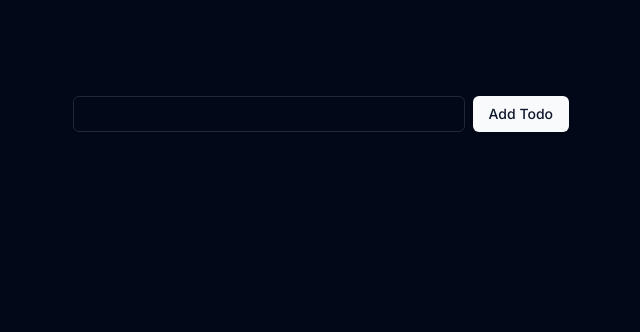
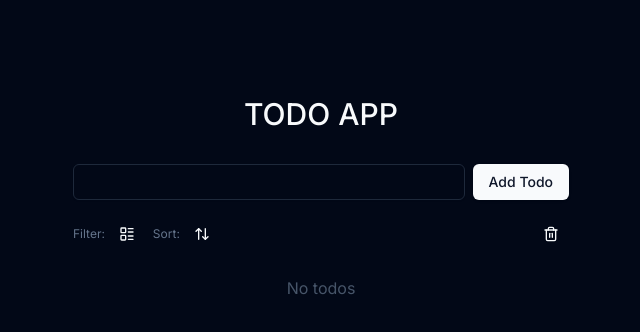
Before and after one commit to behzadam/todo-list, a Next.js app: page / in a window 1280 px wide. Shown: the top 332 px of the page, without its empty margins (319-959 px from the left). Built offline with nearby package versions, Linux system fonts and the light colour scheme.

Commit message:
feat: add filter | sort

```diff
--- a/src/components/todo-container.tsx
+++ b/src/components/todo-container.tsx
@@ -9,6 +9,7 @@ export default function TodoConteiner() {
   return (
     <TodoProvider>
       <div className="flex flex-col gap-4 w-full max-w-lg px-2">
+        <h1 className="font-medium text-center text-3xl mb-4">TODO APP</h1>
         <TodoForm />
         <TodoToolbar />
         <TodoList />
--- a/src/components/todo-form.tsx
+++ b/src/components/todo-form.tsx
@@ -17,7 +17,7 @@ export default function TodoForm() {
       id: generateUUID(),
       text: text,
       completed: false,
-      createdAt: now.toLocaleString(),
+      createdAt: now,
     };
     onAddTodo(newTodo);
     setText("");
--- a/src/components/todo-list.tsx
+++ b/src/components/todo-list.tsx
@@ -1,6 +1,18 @@
 import { formatDateShort } from "@/lib/utils";
 import { Todo } from "@/types/todo";
+import { Trash2 } from "lucide-react";
 import { useTodos } from "./todo-provider";
+import {
+  AlertDialog,
+  AlertDialogAction,
+  AlertDialogCancel,
+  AlertDialogContent,
+  AlertDialogDescription,
+  AlertDialogFooter,
+  AlertDialogHeader,
+  AlertDialogTitle,
+  AlertDialogTrigger,
+} from "./ui/alert-dialog";
 import { Button } from "./ui/button";
 import { Checkbox } from "./ui/checkbox";
 
@@ -29,25 +41,25 @@ function TodoListItemDelete(props: TodoProps) {
   };
 
   return (
-    <Button variant="ghost" size="icon" onClick={handleDelete}>
-      <svg
-        xmlns="http://www.w3.org/2000/svg"
-        width="16"
-        height="16"
-        viewBox="0 0 24 24"
-        fill="none"
-        stroke="currentColor"
-        strokeWidth="2"
-        strokeLinecap="round"
-        strokeLinejoin="round"
-      >
-        <path d="M3 6h18" />
-        <path d="M19 6v14c0 1-1 2-2 2H7c-1 0-2-1-2-2V6" />
-        <path d="M8 6V4c0-1 1-2 2-2h4c1 0 2 1 2 2v2" />
-        <line x1="10" x2="10" y1="11" y2="17" />
-        <line x1="14" x2="14" y1="11" y2="17" />
-      </svg>
-    </Button>
+    <AlertDialog>
+      <AlertDialogTrigger asChild>
+        <Button variant="ghost" size="icon">
+          <Trash2 size={16} />
+        </Button>
+      </AlertDialogTrigger>
+      <AlertDialogContent>
+        <AlertDialogHeader>
+          <AlertDialogTitle>Are you absolutely sure?</AlertDialogTitle>
+          <AlertDialogDescription>
+            his will permanently delete your TODO
+          </AlertDialogDescription>
+        </AlertDialogHeader>
+        <AlertDialogFooter>
+          <AlertDialogCancel>Cancel</AlertDialogCancel>
+          <AlertDialogAction onClick={handleDelete}>Delete</AlertDialogAction>
+        </AlertDialogFooter>
+      </AlertDialogContent>
+    </AlertDialog>
   );
 }
 
@@ -58,7 +70,7 @@ function TodoListItem(props: TodoProps) {
       <div>
         <p className="text-sm">{text}</p>
         <time className="text-xs text-muted-foreground">
-          {formatDateShort(createdAt)}
+          {formatDateShort(createdAt.toString())}
         </time>
       </div>
       <div className="flex items-center space-x-4">
@@ -73,9 +85,13 @@ function TodoList() {
   const { todos } = useTodos();
   return (
     <ul className="flex flex-col w-full gap-2">
-      {todos?.map((todo) => (
-        <TodoListItem key={todo.id} {...todo} />
-      ))}
+      {todos?.length > 0 ? (
+        todos.map((todo) => <TodoListItem key={todo.id} {...todo} />)
+      ) : (
+        <p className="rounded-md p-2 text-center dark:text-slate-600">
+          No todos
+        </p>
+      )}
     </ul>
   );
 }
--- a/src/components/todo-provider.tsx
+++ b/src/components/todo-provider.tsx
@@ -13,19 +13,24 @@ type Context = {
   onAddTodo: (todo: Todo) => void;
   onDeleteTodo: (todoId: string) => void;
   onToggleTodo: (todoId: string) => void;
+  onClearCompletedTodos: () => void;
+  onFilterTodos: (filter: "all" | "done") => void;
+  onSortTodos: (sort: "asc" | "desc") => void;
 };
 
 const TodoContext = createContext<Context>({} as Context);
+
+const loadTodos = (): Todo[] => {
+  const todos = localStorage.getItem("todo");
+  return todos ? JSON.parse(todos) : [];
+};
 
 function TodoProvider({ children }: PropsWithChildren) {
   const [todos, setTodos] = useState<Todo[]>([] as Todo[]);
 
   useEffect(() => {
-    const storedTodos = localStorage.getItem("todo");
-    if (storedTodos) {
-      const stored = JSON.parse(storedTodos);
-      setTodos(stored);
-    }
+    const storedTodos = loadTodos();
+    setTodos(storedTodos);
   }, []);
 
   const updateLocalStorage = (todos: Todo[]) => {
@@ -53,11 +58,38 @@ function TodoProvider({ children }: PropsWithChildren) {
       updateLocalStorage(updatedTodos);
     };
 
+    const onClearCompletedTodos = () => {
+      const updatedTodos = todos.filter((item) => item.completed !== true);
+      updateLocalStorage(updatedTodos);
+    };
+
+    const onFilterTodos = (filter: "all" | "done") => {
+      if (filter === "done") {
+        const updatedTodos = todos.filter((item) => item.completed === true);
+        setTodos(updatedTodos);
+      } else {
+        const storedTodos = loadTodos();
+        setTodos(storedTodos);
+      }
+    };
+
+    const onSortTodos = (sort: "asc" | "desc") => {
+      const sortedTodos = [...todos].sort((a, b) => {
+        let dateA = new Date(a.createdAt).getTime();
+        let dateB = new Date(b.createdAt).getTime();
+        return sort === "asc" ? dateA - dateB : dateB - dateA;
+      });
+      updateLocalStorage(sortedTodos);
+    };
+
     return {
       todos,
       onAddTodo,
       onDeleteTodo,
       onToggleTodo,
+      onClearCompletedTodos,
+      onFilterTodos,
+      onSortTodos,
     };
   }, [todos]);
 
--- a/src/components/todo-toolbar.tsx
+++ b/src/components/todo-toolbar.tsx
@@ -1,3 +1,111 @@
-export default function TodoToolbar() {
-  return <div></div>;
+import { ArrowUpDown, LayoutList, ListChecks, Trash2 } from "lucide-react";
+import { useState } from "react";
+import { useTodos } from "./todo-provider";
+import {
+  AlertDialog,
+  AlertDialogAction,
+  AlertDialogCancel,
+  AlertDialogContent,
+  AlertDialogDescription,
+  AlertDialogFooter,
+  AlertDialogHeader,
+  AlertDialogTitle,
+  AlertDialogTrigger,
+} from "./ui/alert-dialog";
+import { Button } from "./ui/button";
+
+function TodoToolbarClear() {
+  const { onClearCompletedTodos } = useTodos();
+  const handleClear = () => {
+    onClearCompletedTodos();
+  };
+
+  return (
+    <AlertDialog>
+      <AlertDialogTrigger asChild>
+        <Button variant="ghost" size="icon">
+          <Trash2 size={16} />
+        </Button>
+      </AlertDialogTrigger>
+      <AlertDialogContent>
+        <AlertDialogHeader>
+          <AlertDialogTitle>Are you absolutely sure?</AlertDialogTitle>
+          <AlertDialogDescription>
+            This will permanently delete all your completed TODOs
+          </AlertDialogDescription>
+        </AlertDialogHeader>
+        <AlertDialogFooter>
+          <AlertDialogCancel>Cancel</AlertDialogCancel>
+          <AlertDialogAction onClick={handleClear}>Clear</AlertDialogAction>
+        </AlertDialogFooter>
+      </AlertDialogContent>
+    </AlertDialog>
+  );
 }
+
+function TodoToolbarFilter() {
+  const [filter, setFilter] = useState<"all" | "done">("all");
+  const { onFilterTodos } = useTodos();
+
+  const handleFilter = () => {
+    if (filter === "done") {
+      setFilter("all");
+      onFilterTodos("done");
+    }
+    if (filter === "all") {
+      setFilter("done");
+      onFilterTodos("all");
+    }
+  };
+
+  return (
+    <div className="flex flex-row items-center gap-1">
+      <span className="dark:text-slate-500">Filter:</span>
+      <Button variant="ghost" size="icon" onClick={handleFilter}>
+        {filter === "all" ? (
+          <LayoutList size={16} />
+        ) : (
+          <ListChecks size={16} className="opacity-50" />
+        )}
+      </Button>
+    </div>
+  );
+}
+
+function TodoToolbarSort() {
+  const [sort, setSort] = useState<"asc" | "desc">("asc");
+  const { onSortTodos } = useTodos();
+  const handleSort = () => {
+    console.log("handleSort");
+    if (sort === "asc") {
+      setSort("desc");
+      onSortTodos("desc");
+    }
+    if (sort === "desc") {
+      setSort("asc");
+      onSortTodos("asc");
+    }
+  };
+  return (
+    <div className="flex flex-row items-center gap-1">
+      <span className="dark:text-slate-500">Sort:</span>
+      <Button variant="ghost" size="icon" onClick={handleSort}>
+        <ArrowUpDown size={16} />
+      </Button>
+    </div>
+  );
+}
+
+function TodoToolbar() {
+  return (
+    <div className="flex flex-row items-center gap-2 justify-between text-xs">
+      <div className="flex space-x-2">
+        <TodoToolbarFilter />
+        <TodoToolbarSort />
+      </div>
+      <TodoToolbarClear />
+    </div>
+  );
+}
+
+export default TodoToolbar;
--- a/src/types/todo.ts
+++ b/src/types/todo.ts
@@ -2,5 +2,5 @@ export type Todo = {
   id: string;
   text: string;
   completed: boolean;
-  createdAt: string;
+  createdAt: Date;
 };
```
